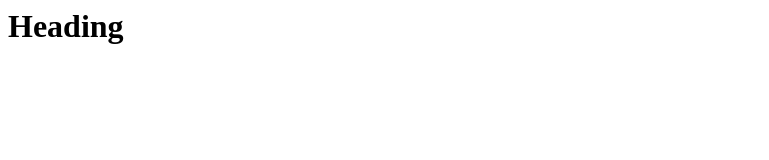
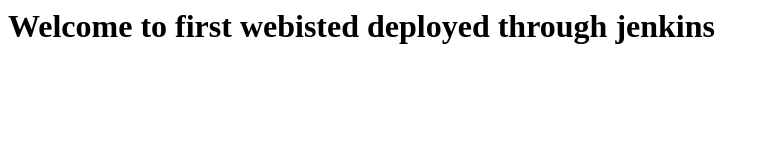
Before and after one commit to rabkumar/jenkinsdemo, a plain HTML site: page index.html in a window 1280 px wide. Shown: the whole page, without its empty margins (0-769 px from the left). Drawn offline with Linux system fonts and the light colour scheme.

Commit message:
Update index.html

```diff
--- a/index.html
+++ b/index.html
@@ -1,6 +1,6 @@
 <html>
 <title> Welcome to My site</title>
 <body>
-	<h1> Heading </h1>
+	<h1> Welcome to first webisted deployed through jenkins </h1>
 </body>
 </html>
```
